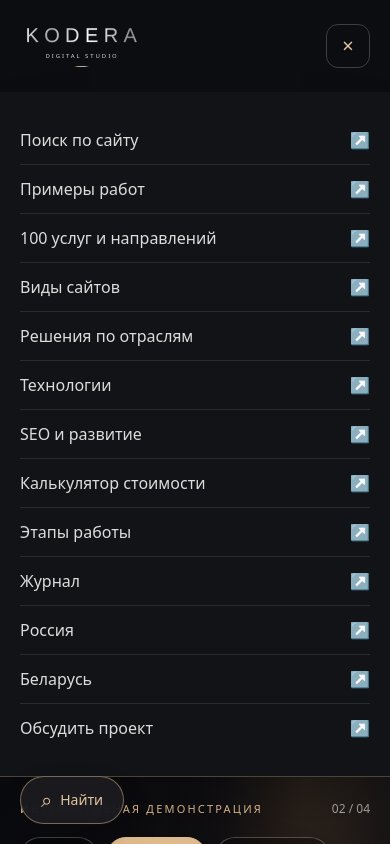
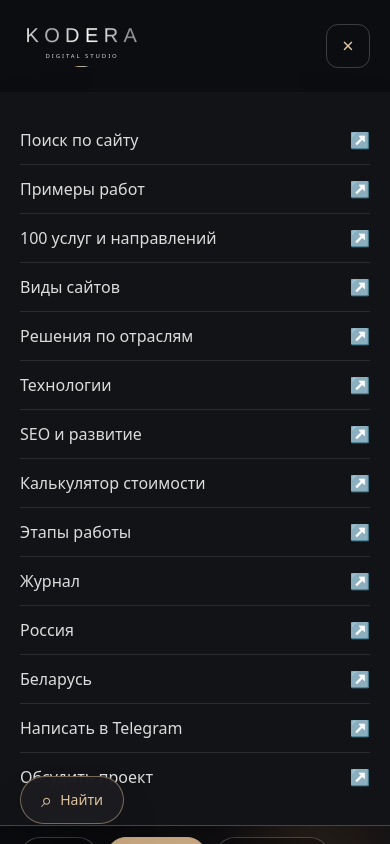
Before and after one commit to bdjsjss7-sys/kodera, a Next.js app: page / in a window 390 px wide. Both pictures are taken after a click on the button "Открыть меню". Shown: the top 844 px of the page. Built offline with nearby package versions, Linux system fonts and the light colour scheme.

Commit message:
Add Telegram contact links

```diff
--- a/src/components/MobileNavigation.tsx
+++ b/src/components/MobileNavigation.tsx
@@ -1,12 +1,12 @@
 "use client";
 import {useEffect,useState} from "react";
 import Link from "next/link";
-const menu=[{href:"/explore",label:"Поиск по сайту"},{href:"/works",label:"Примеры работ"},{href:"/solutions",label:"100 услуг и направлений"},{href:"/website-types",label:"Виды сайтов"},{href:"/industries",label:"Решения по отраслям"},{href:"/technologies",label:"Технологии"},{href:"/seo",label:"SEO и развитие"},{href:"/pricing#project-calculator",label:"Калькулятор стоимости"},{href:"/process",label:"Этапы работы"},{href:"/blog",label:"Журнал"},{href:"/ru",label:"Россия"},{href:"/by",label:"Беларусь"},{href:"/contact",label:"Обсудить проект"}];
+const menu=[{href:"/explore",label:"Поиск по сайту",external:false},{href:"/works",label:"Примеры работ",external:false},{href:"/solutions",label:"100 услуг и направлений",external:false},{href:"/website-types",label:"Виды сайтов",external:false},{href:"/industries",label:"Решения по отраслям",external:false},{href:"/technologies",label:"Технологии",external:false},{href:"/seo",label:"SEO и развитие",external:false},{href:"/pricing#project-calculator",label:"Калькулятор стоимости",external:false},{href:"/process",label:"Этапы работы",external:false},{href:"/blog",label:"Журнал",external:false},{href:"/ru",label:"Россия",external:false},{href:"/by",label:"Беларусь",external:false},{href:"https://t.me/kodera_pro",label:"Написать в Telegram",external:true},{href:"/contact",label:"Обсудить проект",external:false}];
 export default function MobileNavigation(){
  const [open,setOpen]=useState(false);
  useEffect(()=>{if(!open)return;const onKey=(e:KeyboardEvent)=>{if(e.key==="Escape")setOpen(false)};window.addEventListener("keydown",onKey);return()=>window.removeEventListener("keydown",onKey)},[open]);
  return <div className="xl:hidden">
  <button type="button" aria-label={open?"Закрыть меню":"Открыть меню"} aria-controls="kodera-mobile-menu" aria-expanded={open} onClick={()=>setOpen(v=>!v)} className="flex h-11 w-11 items-center justify-center rounded-xl border border-white/20 text-[#e1c4a3] focus-visible:ring-2 focus-visible:ring-[#d5b58f]"><span aria-hidden="true" className="text-xl">{open?"×":"☰"}</span></button>
- {open&&<div id="kodera-mobile-menu" className="absolute inset-x-0 top-full z-50 max-h-[calc(100dvh-100px)] overflow-y-auto overscroll-contain border-b border-[#d5b58f]/30 bg-[#121316] px-5 py-6 shadow-2xl md:px-12"><nav aria-label="Мобильное меню" className="mx-auto flex max-w-7xl flex-col divide-y divide-white/10">{menu.map(item=><Link key={item.href} href={item.href} onClick={()=>setOpen(false)} className="flex min-h-12 items-center justify-between gap-3 py-3 text-base text-white/85 transition hover:text-[#d5b58f]">{item.label}<span className="text-[#d5b58f]">↗</span></Link>)}</nav></div>}
+ {open&&<div id="kodera-mobile-menu" className="absolute inset-x-0 top-full z-50 max-h-[calc(100dvh-100px)] overflow-y-auto overscroll-contain border-b border-[#d5b58f]/30 bg-[#121316] px-5 py-6 shadow-2xl md:px-12"><nav aria-label="Мобильное меню" className="mx-auto flex max-w-7xl flex-col divide-y divide-white/10">{menu.map(item=>item.external?<a key={item.href} href={item.href} target="_blank" rel="noreferrer" onClick={()=>setOpen(false)} className="flex min-h-12 items-center justify-between gap-3 py-3 text-base text-white/85 transition hover:text-[#d5b58f]">{item.label}<span className="text-[#d5b58f]">↗</span></a>:<Link key={item.href} href={item.href} onClick={()=>setOpen(false)} className="flex min-h-12 items-center justify-between gap-3 py-3 text-base text-white/85 transition hover:text-[#d5b58f]">{item.label}<span className="text-[#d5b58f]">↗</span></Link>)}</nav></div>}
  </div>;
 }
```
